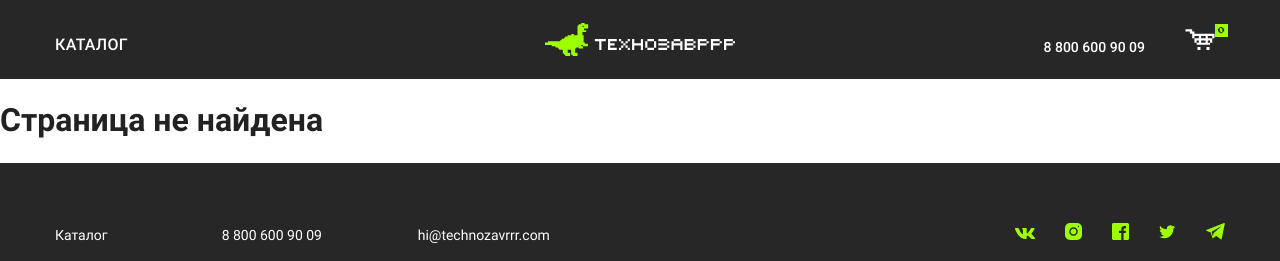
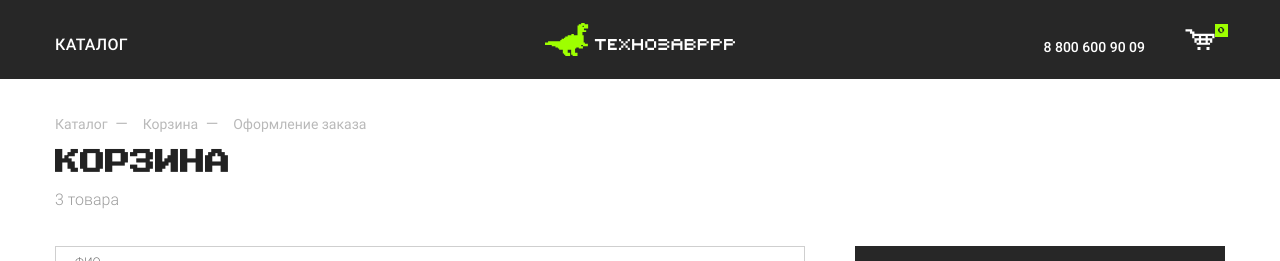
Before and after one commit to NaradaDas/Vue, a Vue app: page /vue-technozavr/order in a window 1280 px wide. Shown: the top 261 px of the page. Built offline with nearby package versions, Linux system fonts and the light colour scheme; no server answers.

Commit message:
last change

```diff
--- a/public/index.html
+++ b/public/index.html
@@ -4,7 +4,7 @@
   <meta charset="UTF-8">
   <meta name="viewport" content="width=device-width">
   <meta http-equiv="X-UA-Compatible" content="ie=edge">
-  <link href="/css/style.min.css" rel="stylesheet">
+  <link href="/vue-technozavr/css/style.min.css" rel="stylesheet">
   <title>Каталог</title>
 </head>
 <body>
--- a/src/config.js
+++ b/src/config.js
@@ -1,4 +1,4 @@
 const API_BASE_URL = 'https://vue-study.skillbox.cc';
-const SPINNER_IMG_URL = '../img/spinner.gif';
+const SPINNER_IMG_URL = '/vue-technozavr/img/spinner.gif';
 
 export { API_BASE_URL, SPINNER_IMG_URL };
--- a/src/pages/OrderInfoPage.vue
+++ b/src/pages/OrderInfoPage.vue
@@ -38,7 +38,7 @@
 
         <BaseBasketList
           :cartProductsData="orderData.basket.items"
-          :cartTotalAmount="totalProductsNumber(orderData.basket.items.length)"
+          :cartTotalAmount="totalProductsNumber(orderedProductsAmount)"
           :cartTotalPrice="$filters.numberFormat(orderData.totalPrice)"
         />
       </form>
@@ -56,6 +56,11 @@ export default {
       orderData: {},
     };
   },
+  computed: {
+    orderedProductsAmount() {
+      return this.orderData.basket.items.reduce((acc, item) => (acc + item.quantity), 0);
+    },
+  },
   components: { BaseBasketList, OrderInfoField },
   methods: {
     totalProductsNumber,
--- a/src/router/index.js
+++ b/src/router/index.js
@@ -7,12 +7,12 @@ import OrderPage from '@/pages/OrderPage.vue';
 import OrderInfoPage from '@/pages/OrderInfoPage.vue';
 
 const routes = [
-  { name: 'main', component: MainPage, path: '/' },
-  { name: 'product', component: ProductPage, path: '/product/:id' },
-  { name: 'cart', component: CartPage, path: '/cart' },
-  { name: 'order', component: OrderPage, path: '/order' },
-  { name: 'orderInfo', component: OrderInfoPage, path: '/order/info/:id' },
-  { name: 'NotFoundPage', component: NotFoundPage, path: '/:pathMatch(.*)*' },
+  { name: 'main', component: MainPage, path: '/vue-technozavr/' },
+  { name: 'product', component: ProductPage, path: '/vue-technozavr/product/:id' },
+  { name: 'cart', component: CartPage, path: '/vue-technozavr/cart' },
+  { name: 'order', component: OrderPage, path: '/vue-technozavr/order' },
+  { name: 'orderInfo', component: OrderInfoPage, path: '/vue-technozavr/order/info/:id' },
+  { name: 'NotFoundPage', component: NotFoundPage, path: '/vue-technozavr/:pathMatch(.*)*' },
 ];
 
 const router = createRouter({
```
